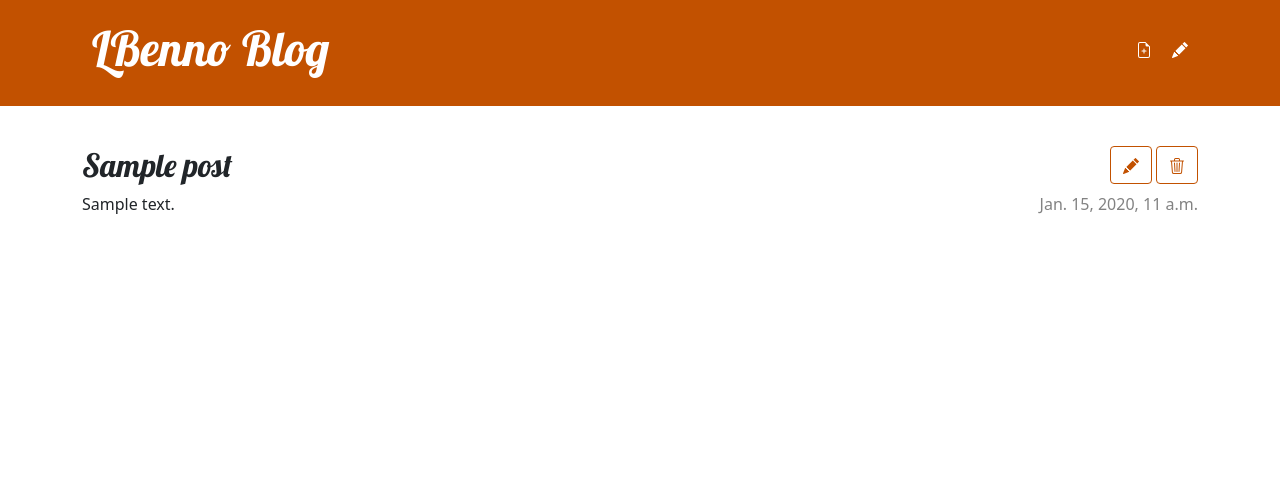
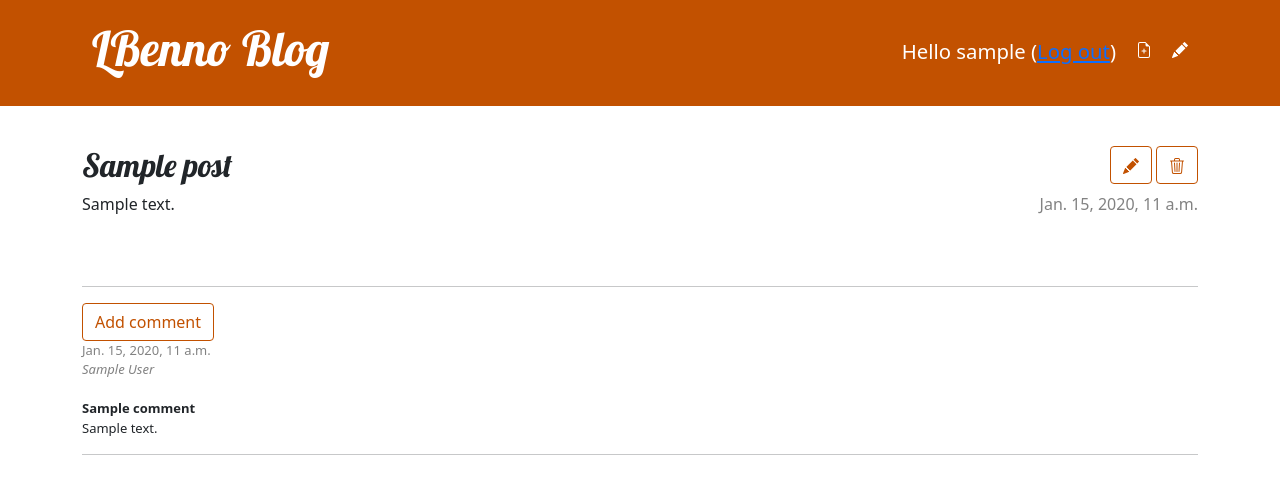
Before and after one commit to lbenno/my-blog, a Django app: page /post/1/ in a window 1280 px wide. Shown: the top 494 px of the page. Run offline with Django 3.2, Linux system fonts and the light colour scheme; a user stored in the database is signed in; tables that the repository leaves empty hold one stand-in row (values such as "Sample post").

Commit message:
Tutorial Extensions

```diff
--- a/blog/admin.py
+++ b/blog/admin.py
@@ -1,4 +1,5 @@
 from django.contrib import admin
-from .models import Post
+from .models import Post, Comment
 
 admin.site.register(Post)
+admin.site.register(Comment)
--- a/blog/models.py
+++ b/blog/models.py
@@ -14,5 +14,24 @@ class Post(models.Model):
         self.published_date = timezone.now()
         self.save()
 
+    def approved_comments(self):
+        return self.comments.filter(approved_comment=True)
+
     def __str__(self):
         return self.title
+
+
+class Comment(models.Model):
+    post = models.ForeignKey('blog.Post', on_delete=models.CASCADE, related_name='comments')
+    author = models.CharField(max_length=200)
+    title = models.CharField(max_length=100)
+    text = models.TextField()
+    created_date = models.DateTimeField(default=timezone.now)
+    approved_comment = models.BooleanField(default=False)
+
+    def approve(self):
+        self.approved_comment = True
+        self.save()
+
+    def __str__(self):
+        return self.text
--- a/blog/static/css/blog.css
+++ b/blog/static/css/blog.css
@@ -68,3 +68,11 @@ h4 {
     color: #FFFFFF;
     background-color: #C25100;
 }
+
+.comment {
+    font-size: 13px;
+}
+
+.comment > .author {
+    color: #828282;
+}
--- a/blog/templates/blog/base.html
+++ b/blog/templates/blog/base.html
@@ -18,6 +18,16 @@
                 <a href="{% url 'post_new' %}" class="top-menu">
                     {% include './icons/file-earmark-plus.svg' %}
                 </a>
+                <p class="top-menu">
+                    <small> <small> <small> <small>
+                        Hello {{ user.username }}
+                        (<a href="{% url 'logout' %}">Log out</a>)
+                    </small></small></small></small>
+                </p>
+            {% else %}
+                <a href="{% url 'login' %}" class="top-menu">
+                    {% include 'registration/icons/unlock.svg' %}
+                </a>
             {% endif %}
 
             <h1><a href="/">LBenno Blog</a></h1>
--- a/blog/templates/blog/post_detail.html
+++ b/blog/templates/blog/post_detail.html
@@ -27,4 +27,34 @@
         {% endif %}
         <p>{{ post.text|linebreaksbr }}</p>
     </article>
+
+    <hr>
+        <a class="btn btn-secondary" href="{% url 'add_comment_to_post' pk=post.pk %}">
+            Add comment
+        </a>
+        {% for comment in post.comments.all %}
+            {% if user.is_authenticated or comment.approved_comment %}
+            <div class="comment">
+                <div class="date">
+                    {{ comment.created_date }}
+                    {% if not comment.approved_comment %}
+                        <a class="btn btn-default" href="{% url 'comment_remove' pk=comment.pk %}">
+                        {% include './icons/hand-thumbs-down.svg' %}
+                        </a>
+                        <a class="btn btn-default" href="{% url 'comment_approve' pk=comment.pk %}">
+                        {% include './icons/hand-thumbs-up.svg' %}
+                        </a>
+                    {% endif %}
+                </div>
+                <div class="author">
+                    <i>{{ comment.author }}</i><br><br>
+                </div>
+                <strong>{{ comment.title }}</strong>
+                {{ comment.text|linebreaks }}
+                <hr>
+            </div>
+            {% endif %}
+        {% empty %}
+            <p>No comments here yet :(</p>
+        {% endfor %}
 {% endblock %}
--- a/blog/templates/blog/post_list.html
+++ b/blog/templates/blog/post_list.html
@@ -8,6 +8,7 @@
             </time>
             <h2><a href="{% url 'post_detail' pk=post.pk %}">{{ post.title }}</a></h2>
             <p>{{ post.text|linebreaksbr }}</p>
+            <a href="{% url 'post_detail' pk=post.pk %}">Comments: {{ post.approved_comments.count }}</a>
         </article>
     {% endfor %}
 {% endblock %}
--- a/blog/urls.py
+++ b/blog/urls.py
@@ -8,5 +8,8 @@ urlpatterns = [
     path('post/<int:pk>/edit/', views.post_edit, name='post_edit'),
     path('drafts/', views.post_draft_list, name='post_draft_list'),
     path('post/<pk>/publish/', views.post_publish, name='post_publish'),
-    path('post/<pk>/remove/', views.post_remove, name='post_remove')
+    path('post/<pk>/remove/', views.post_remove, name='post_remove'),
+    path('post/<int:pk>/comment/', views.add_comment_to_post, name='add_comment_to_post'),
+    path('comment/<int:pk>/approve/', views.comment_approve, name='comment_approve'),
+    path('comment/<int:pk>/remove/', views.comment_remove, name='comment_remove'),
 ]
--- a/blog/views.py
+++ b/blog/views.py
@@ -1,8 +1,8 @@
 from django.shortcuts import render, get_object_or_404, redirect
 from django.utils import timezone
 from django.contrib.auth.decorators import login_required
-from .models import Post
-from .forms import PostForm
+from .models import Post, Comment
+from .forms import PostForm, CommentForm
 
 # Create your views here.
 def post_list(request):
@@ -12,7 +12,10 @@ def post_list(request):
 
 def post_detail(request, pk):
     post = get_object_or_404(Post, pk=pk)
-    return render(request, 'blog/post_detail.html', {'post': post})
+    if post.published_date or request.user.is_authenticated:
+        return render(request, 'blog/post_detail.html', {'post': post})
+    else:
+        return redirect("/accounts/login/")
 
 @login_required
 def post_new(request):
@@ -57,3 +60,28 @@ def post_remove(request, pk):
     post = get_object_or_404(Post, pk=pk)
     post.delete()
     return redirect('post_list')
+
+def add_comment_to_post(request, pk):
+    post = get_object_or_404(Post, pk=pk)
+    if request.method == "POST":
+        form = CommentForm(request.POST)
+        if form.is_valid():
+            comment = form.save(commit=False)
+            comment.post = post
+            comment.save()
+            return redirect('post_detail', pk=post.pk)
+    else:
+        form = CommentForm()
+    return render(request, 'blog/add_comment_to_post.html', {'form': form})
+
+@login_required
+def comment_approve(request, pk):
+    comment = get_object_or_404(Comment, pk=pk)
+    comment.approve()
+    return redirect('post_detail', pk=comment.post.pk)
+
+@login_required
+def comment_remove(request, pk):
+    comment = get_object_or_404(Comment, pk=pk)
+    comment.delete()
+    return redirect('post_detail', pk=comment.post.pk)
--- a/mysite/settings.py
+++ b/mysite/settings.py
@@ -100,6 +100,7 @@ AUTH_PASSWORD_VALIDATORS = [
     },
 ]
 
+LOGIN_REDIRECT_URL = '/'
 
 # Internationalization
 # https://docs.djangoproject.com/en/3.2/topics/i18n/
--- a/mysite/urls.py
+++ b/mysite/urls.py
@@ -15,8 +15,11 @@ Including another URLconf
 """
 from django.contrib import admin
 from django.urls import path, include
+from django.contrib.auth import views
 
 urlpatterns = [
     path('admin/', admin.site.urls),
+    path('accounts/login/', views.LoginView.as_view(), name='login'),
+    path('accounts/logout/', views.LogoutView.as_view(next_page='/'), name='logout'),
     path('', include('blog.urls')),
 ]
```
Also changed, not shown: blog/forms.py (+8 -1 lines), blog/templates/blog/add_comment_to_post.html (added, +9 -0 lines), blog/templates/registration/login.html (added, +24 -0 lines), blog/migrations/0002_comment.py (added), blog/migrations/0003_comment_title.py (added), blog/templates/blog/icons/hand-thumbs-down.svg (added), blog/templates/blog/icons/hand-thumbs-up.svg (added), blog/templates/registration/icons/unlock.svg (added). Lines whose indentation alone changed are shown as unchanged.
